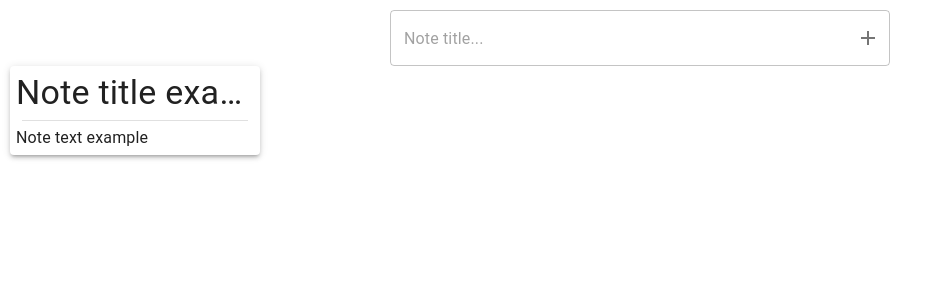
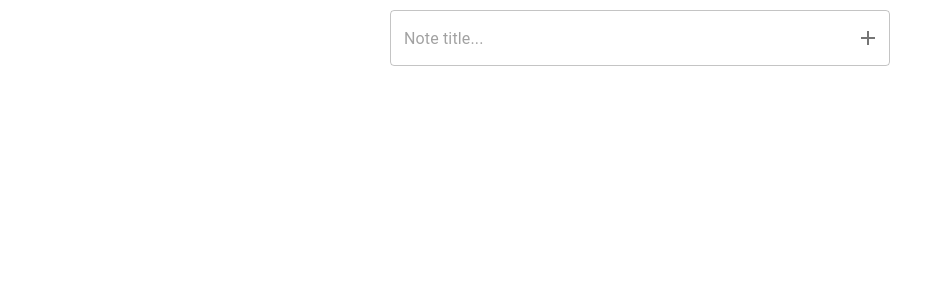
Before and after one commit to UladzislauPapliouka/Notes, a React (Create React App) app: page / in a window 1280 px wide. Shown: the top 300 px of the page, without its empty margins (0-945 px from the left). Built offline with nearby package versions, Linux system fonts and the light colour scheme.

Commit message:
Added Note container

```diff
--- a/package.json
+++ b/package.json
@@ -16,6 +16,7 @@
     "@types/node": "^16.18.4",
     "@types/react": "^18.0.26",
     "@types/react-dom": "^18.0.9",
+    "@types/uuid": "^9.0.0",
     "node-sass": "^8.0.0",
     "react": "^18.2.0",
     "react-dom": "^18.2.0",
@@ -25,6 +26,7 @@
     "sass": "^1.57.1",
     "styled-components": "^5.3.6",
     "typescript": "^4.9.3",
+    "uuid": "^9.0.0",
     "web-vitals": "^2.1.4"
   },
   "scripts": {
--- a/src/App.tsx
+++ b/src/App.tsx
@@ -1,15 +1,13 @@
 import React from "react"
 import "./App.css"
 import {MainInput} from "./Components/MainInput/MainInput"
-import {Note} from "./Components/Note/Note"
+import {NoteContainer} from "./Components/NoteContainer/NoteContainer"
 
 function App() {
 	return (
 		<div className="App">
 			<MainInput variant={"outlined"}/>
-			<Note
-				noteTitle={"Note title example"}
-				noteBody={"Note text example"}/>
+			<NoteContainer notes={[]}/>
 		</div>
 	)
 }
--- a/src/Components/MainInput/MainInput.tsx
+++ b/src/Components/MainInput/MainInput.tsx
@@ -1,11 +1,10 @@
 import React, {ChangeEvent, FC, useState} from "react"
 import {FormControl, IconButton, InputAdornment, OutlinedInput, OutlinedTextFieldProps} from "@mui/material"
-import MainInputStyle from "./MainInput.module.scss"
 import AddIcon from "@mui/icons-material/Add"
 
 type IMainInput = OutlinedTextFieldProps
 
-const MainInput: FC<IMainInput> = ({...props}) => {
+const MainInput: FC<IMainInput> = () => {
 	const [noteTitle, setNoteTitle] = useState<string>("")
 	const onAddClickHandler = () => {
 		//TODO: Add usage of callback to add new note
--- /dev/null
+++ b/src/Components/NoteContainer/NoteContainer.module.css
@@ -0,0 +1,12 @@
+.container {
+  box-sizing: border-box;
+  width: 100%;
+  padding: 1rem;
+  display: grid;
+  grid-template-columns: repeat(auto-fill, 250px);
+  justify-items: left;
+  justify-content: space-evenly;
+  row-gap: 20px;
+}
+
+/*# sourceMappingURL=NoteContainer.module.css.map */
--- /dev/null
+++ b/src/Components/NoteContainer/NoteContainer.module.scss
@@ -0,0 +1,10 @@
+.container {
+  box-sizing: border-box;
+  width: 100%;
+  padding: 1rem;
+  display: grid;
+  grid-template-columns: repeat(auto-fill, 250px);
+  justify-items: left;
+  justify-content: space-evenly;
+  row-gap: 20px ;
+}
--- /dev/null
+++ b/src/Components/NoteContainer/NoteContainer.tsx
@@ -0,0 +1,21 @@
+import React, {FC} from "react"
+import {INote} from "../../types"
+import {Note} from "../Note/Note"
+import NoteContainerStyles from "./NoteContainer.module.scss"
+
+interface INoteContainer {
+	notes: Array<INote>
+}
+
+export const NoteContainer: FC<INoteContainer> = ({
+	notes
+}) => {
+	return (
+		<div className={NoteContainerStyles.container}>
+			{notes.map(note => <Note noteId={note.noteId}
+									 key={note.noteId}
+									 noteTitle={note.noteTitle}
+									 noteBody={note.noteBody}/>)}
+		</div>
+	)
+}
--- /dev/null
+++ b/src/types.ts
@@ -0,0 +1,8 @@
+interface INote {
+	noteId:string
+	noteTitle: string
+	noteBody: string
+	//noteTags: INoteTags
+}
+
+export type {INote}
```
Also changed, not shown: src/Components/Note/Note.tsx (+2 -6 lines), .eslintrc.json, 2 other files (tests, documents, lock files or other folders).
